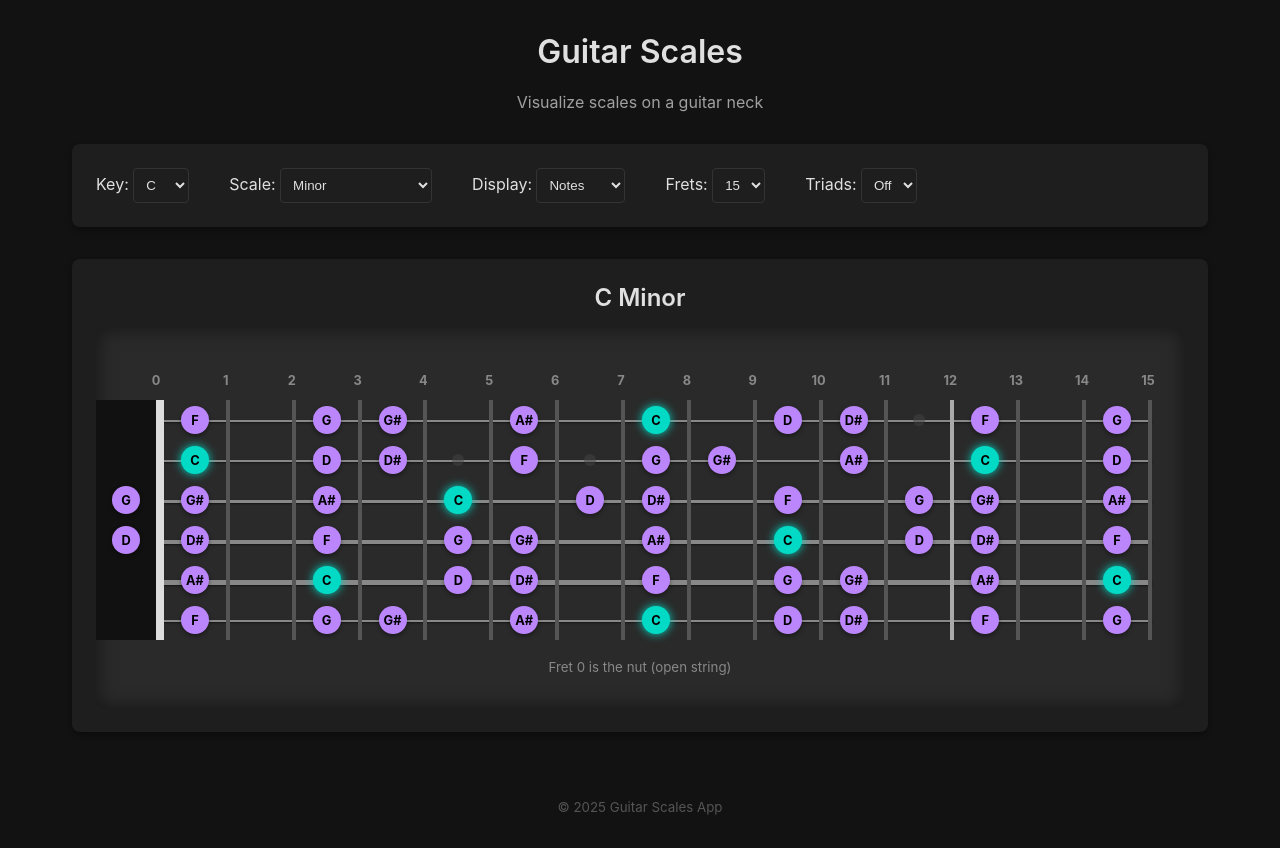
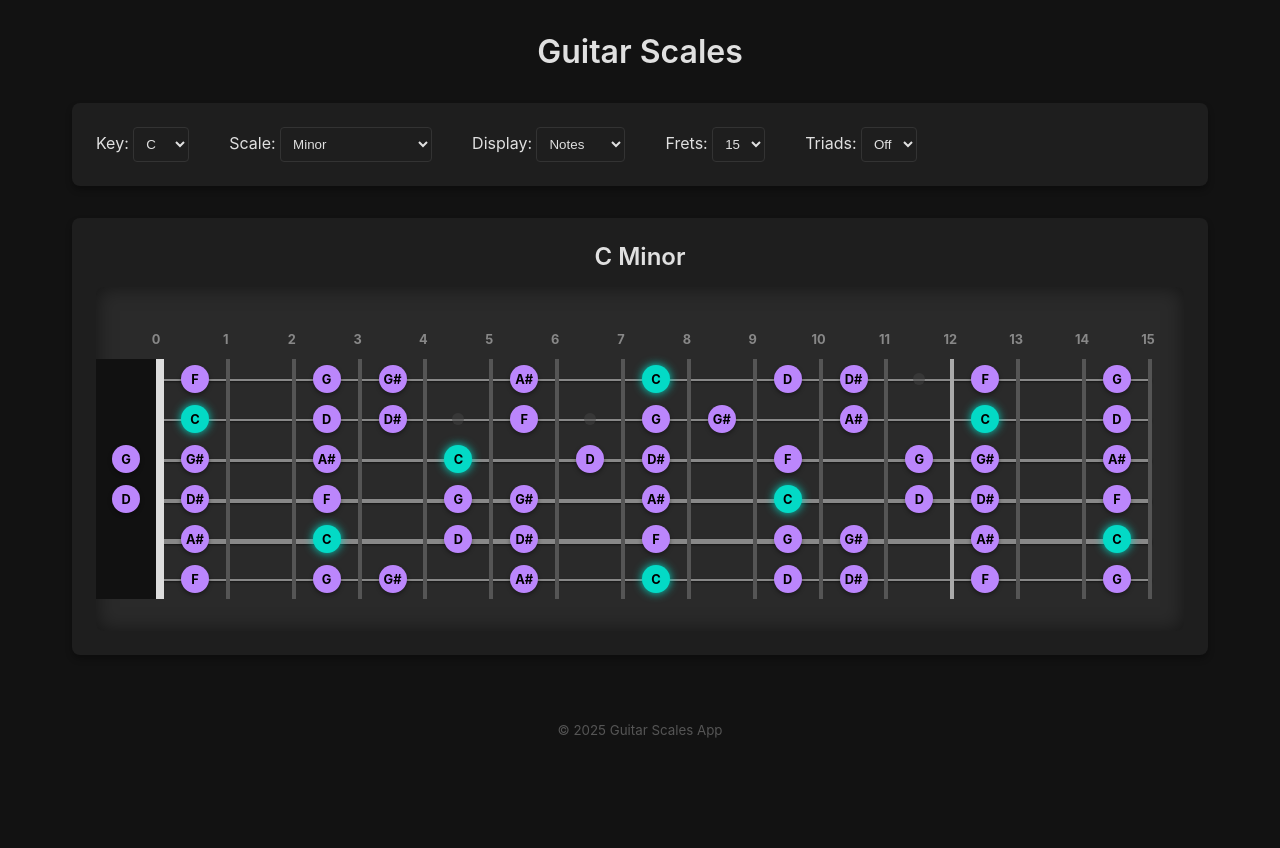
Before and after one commit to pgaard/guitarscales, a React (Vite) app: page / in a window 1280 px wide. After the commit the page ends 800 px from the top, so only its background shows below. Built offline with nearby package versions, Linux system fonts and the light colour scheme.

Commit message:
text changes

```diff
--- a/src/App.jsx
+++ b/src/App.jsx
@@ -6,9 +6,7 @@ function App() {
     <div className="container">
       <header style={{ textAlign: 'center', marginBottom: '2rem' }}>
         <h1>Guitar Scales</h1>
-        <p style={{ color: 'var(--color-text-dim)' }}>
-          Visualize scales on a guitar neck
-        </p>
+
       </header>
 
       <main>
@@ -16,7 +14,7 @@ function App() {
       </main>
 
       <footer style={{ textAlign: 'center', marginTop: '4rem', color: '#555' }}>
-        <small>&copy; 2025 Guitar Scales App</small>
+        <small>&copy; {new Date().getFullYear()} Guitar Scales App</small>
       </footer>
     </div>
   );
--- a/src/components/Fretboard.jsx
+++ b/src/components/Fretboard.jsx
@@ -83,9 +83,7 @@ const Fretboard = ({ keyNote, scaleType, displayMode, triadNotes, numFrets = 15
           </div>
         ))}
       </div>
-      <div style={{ textAlign: 'center', marginTop: '1rem', color: '#888' }}>
-        <small>Fret 0 is the nut (open string)</small>
-      </div>
+
     </div>
   );
 };
```
Also changed, not shown: 1 other file (tests, documents, lock files or other folders).
